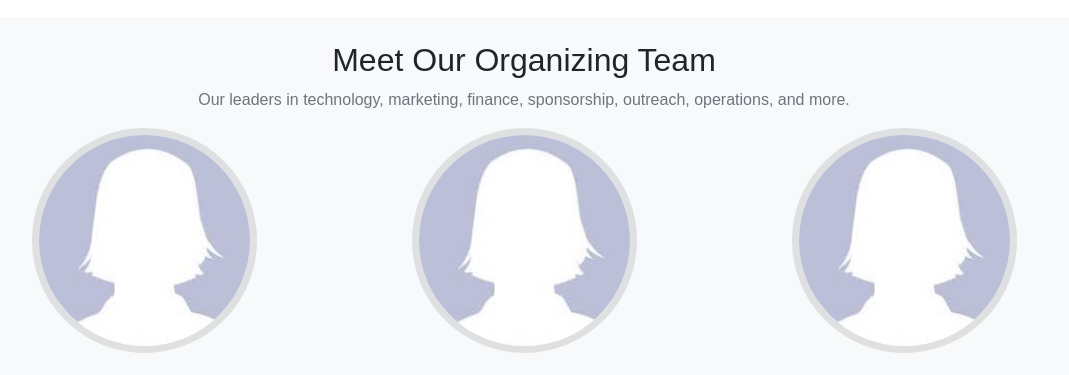
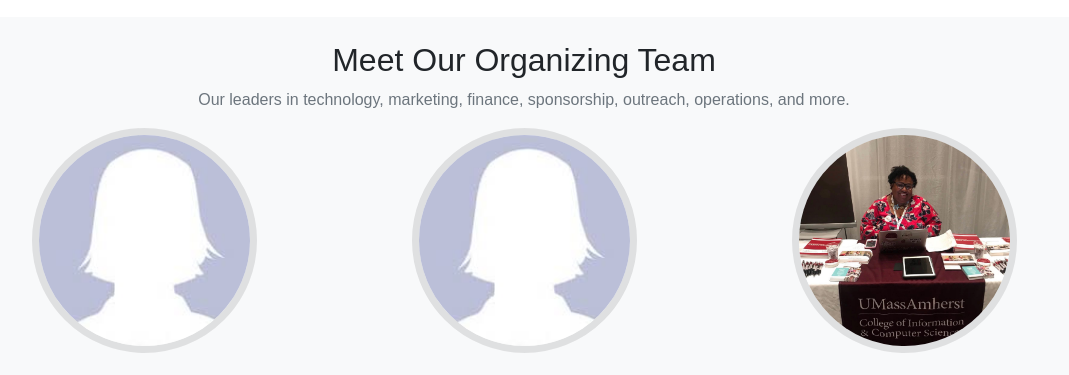
Before and after one commit to hackher413/hackher413.github.io, a plain HTML site: page index.html in a window 1280 px wide. Shown: the part 7580-7955 px from the top of the page, without its empty margins (116-1185 px from the left). Drawn offline with nearby package versions, Linux system fonts and the light colour scheme; animation ran at ten frames a second; a web font is replaced by a local one.

Commit message:
Added Erika's photo from Tapia

```diff
--- a/index.html
+++ b/index.html
@@ -659,7 +659,7 @@
         </div>
         <div class="col-sm-4">
           <div class="team-member">
-            <img class="mx-auto rounded-circle" src="assets/images/team/disha.jpg" alt="">
+            <img class="mx-auto rounded-circle" src="assets/images/team/erika.jpeg" alt="">
             <h4>Erika Lynn Dawson Head</h4>
             <p class="text-muted">Advisor</p>
             <ul class="list-inline social-buttons">
```
Also changed, not shown: assets/images/team/erika.jpeg (added), 1 other file.
